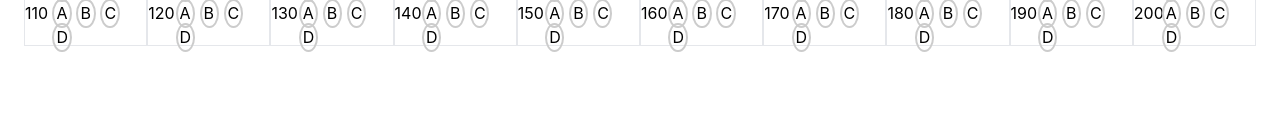
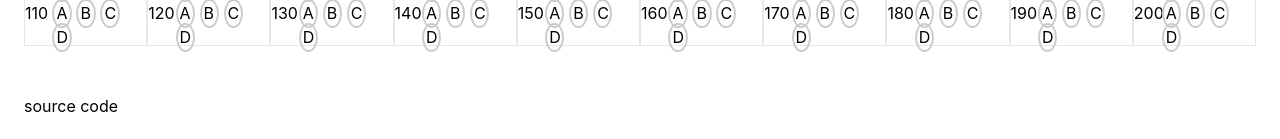
Before and after one commit to hiy/marksheet, a Next.js app: page / in a window 1280 px wide. Shown: the part 1142-1281 px from the top of the page. Before the commit the page ends 1212 px from the top, so only its background shows below. Built offline with nearby package versions, Linux system fonts and the light colour scheme.

Commit message:
Add footer

```diff
--- a/pages/index.tsx
+++ b/pages/index.tsx
@@ -737,7 +737,9 @@ const Home: NextPage = () => {
         </section>
       </main>
 
-      <footer></footer>
+      <footer className="p-6">
+        <a href="https://hiy.github.io/marksheet/">source code</a>
+      </footer>
     </div>
   );
 };
```
